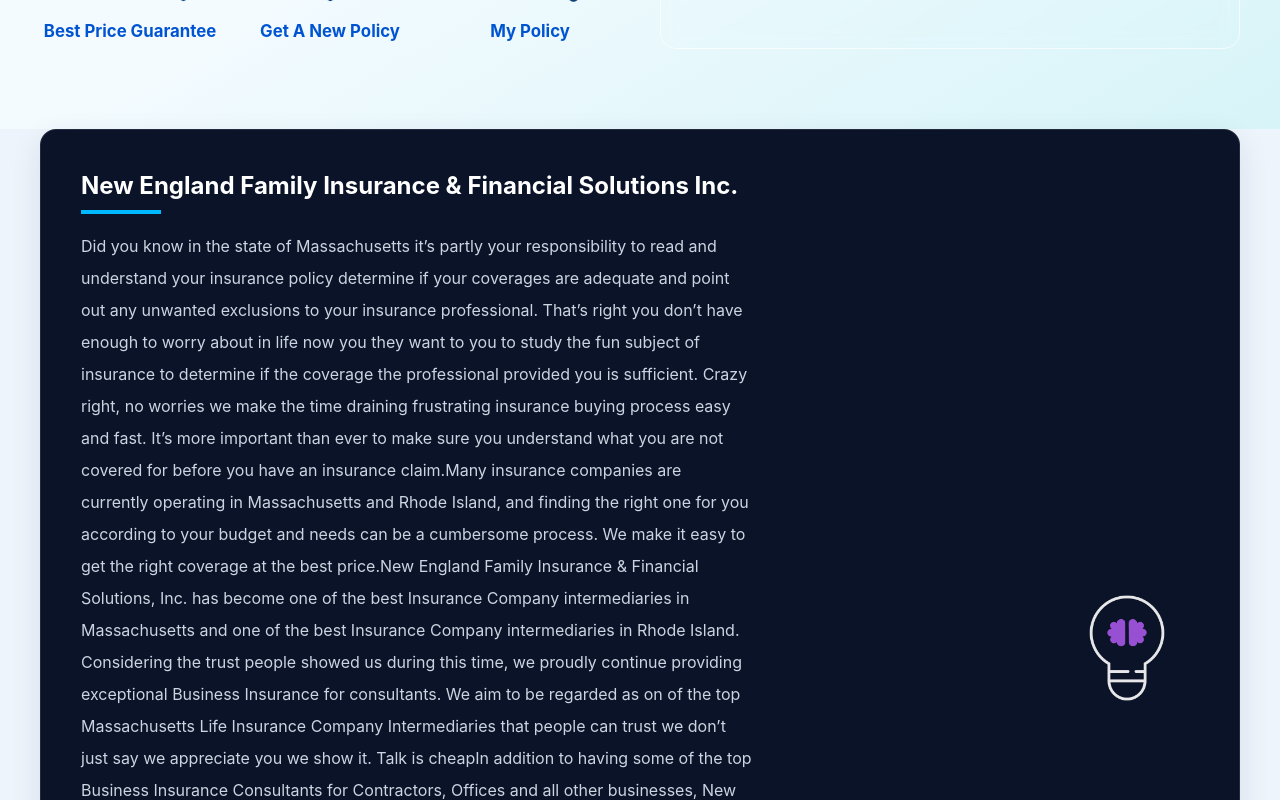
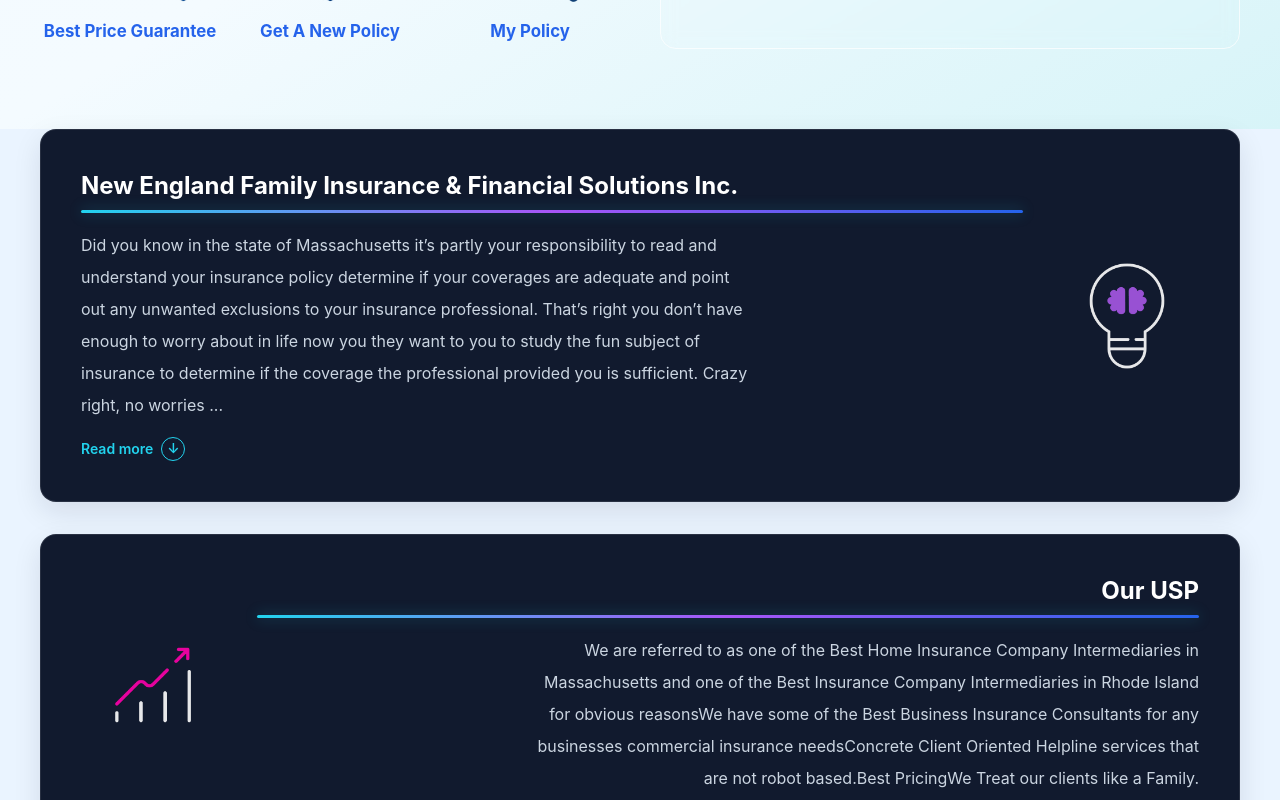
Before and after one commit to harshmali-byte/NE-Family-Website, a React (Vite) app: page / in a window 1280 px wide. Shown: the part 700-1500 px from the top of the page. Built offline with nearby package versions, Linux system fonts and the light colour scheme.

Commit message:
improved-spacing

```diff
--- a/src/components/ContactSection.jsx
+++ b/src/components/ContactSection.jsx
@@ -108,7 +108,7 @@
 
             <button
               disabled={loading}
-              className="w-full rounded-md bg-[var(--color-secondary)] py-3 text-white"
+              className="w-full rounded-[var(--radius-card)] bg-[var(--color-secondary)] py-3 text-white"
               type="submit"
             >
               {loading ? 'Submitting...' : 'SUBMIT'}
--- a/src/components/Footer.jsx
+++ b/src/components/Footer.jsx
@@ -76,7 +76,7 @@
 
           <iframe
             title="Office Location"
-            className="mt-4 h-80 w-full rounded-md border border-white/15"
+            className="mt-4 h-80 w-full rounded-[var(--radius-card)] border border-white/15"
             src="https://www.google.com/maps?q=101+President+Ave+Fall+River+MA&output=embed"
             loading="lazy"
             referrerPolicy="no-referrer-when-downgrade"
--- a/src/components/GetNewPolicyPage.jsx
+++ b/src/components/GetNewPolicyPage.jsx
@@ -80,7 +80,7 @@
               <li>✔ Save, sign & never get screwed by insurance companies again</li>
             </ul>
             <a
-              className="mt-7 inline-flex w-full items-center justify-center rounded-md bg-[var(--color-secondary)] px-6 py-4 text-xl font-bold text-white shadow-[var(--shadow-secondary)] transition hover:brightness-110 md:max-w-xl"
+              className="mt-7 inline-flex w-full items-center justify-center rounded-[var(--radius-card)] bg-[var(--color-secondary)] px-6 py-4 text-xl font-bold text-white shadow-[var(--shadow-secondary)] transition hover:brightness-110 md:max-w-xl"
               href="https://form.jotform.com/213495620282152"
             >
               GET STARTED
@@ -117,7 +117,7 @@
 
       {/* LEFT */}
       <div
-        className="w-[300px] rounded-md border border-white/10 bg-[var(--color-dark-soft)] p-6 text-center text-white transition duration-300 hover:-translate-y-1 hover:border-[var(--color-accent)]"
+        className="w-[300px] rounded-[var(--radius-card)] border border-white/10 bg-[var(--color-dark-soft)] p-6 text-center text-white transition duration-300 hover:-translate-y-1 hover:border-[var(--color-accent)]"
         style={{
           clipPath: "polygon(0 0, 100% 8%, 100% 92%, 0% 100%)",
         }}
@@ -132,7 +132,7 @@
       </div>
 
       {/* CENTER */}
-      <div className="w-[340px] rounded-md border border-[var(--color-accent)]/50 bg-[var(--color-dark-soft)] p-8 text-center text-white shadow-md shadow-[var(--shadow-accent)] transition duration-300 hover:-translate-y-1">
+      <div className="w-[340px] rounded-[var(--radius-card)] border border-[var(--color-accent)]/50 bg-[var(--color-dark-soft)] p-8 text-center text-white shadow-md shadow-[var(--shadow-accent)] transition duration-300 hover:-translate-y-1">
         <h4 className="text-2xl font-bold text-white">
           {centerCard.title}
         </h4>
@@ -144,7 +144,7 @@
 
       {/* RIGHT */}
       <div
-        className="w-[300px] rounded-md border border-white/10 bg-[var(--color-dark-soft)] p-6 text-center text-white transition duration-300 hover:-translate-y-1 hover:border-[var(--color-accent)]"
+        className="w-[300px] rounded-[var(--radius-card)] border border-white/10 bg-[var(--color-dark-soft)] p-6 text-center text-white transition duration-300 hover:-translate-y-1 hover:border-[var(--color-accent)]"
         style={{
           clipPath: "polygon(0 8%, 100% 0, 100% 100%, 0 92%)",
         }}
--- a/src/components/Navbar.jsx
+++ b/src/components/Navbar.jsx
@@ -179,7 +179,7 @@
         </nav>
 
         <div className="flex items-center gap-3">
-          <button className="primary-btn hidden px-5 py-2 text-sm font-semibold md:inline-flex">
+          <button className=" rounded-[var(--radius-card)] bg-[var(--color-secondary)] text-white hidden px-5 py-2 text-sm font-semibold md:inline-flex">
             Get a Quote
           </button>
 
--- a/src/components/ReviewsPage.jsx
+++ b/src/components/ReviewsPage.jsx
@@ -51,8 +51,8 @@
 
         {/* HEADER */}
         <div className="mt-16 text-center">
-          <p className="text-4xl text-[#f2b600]">★★★★★</p>
-          <p className="mt-2 text-2xl font-bold text-[#1f2937]">EXCELLENT</p>
+          <p className="text-4xl text-amber-500">★★★★★</p>
+          <p className="mt-2 text-2xl font-bold text-[var(--color-text)]">EXCELLENT</p>
           <p className="mt-1 text-sm text-slate-600">
             Based on 2,832 reviews
           </p>
@@ -70,10 +70,7 @@
         {/* CARDS */}
         <div className="mt-10 grid gap-6 md:grid-cols-2 lg:grid-cols-4 transition-all duration-500">
           {visibleCards.map((card, index) => (
-            <article
-              key={index}
-              className="group relative rounded-xl bg-white p-5 shadow-md transition-all duration-500 hover:scale-105 hover:shadow-xl"
-            >
+            <article key={index} className="surface-card group relative p-5 transition-all duration-500 hover:scale-105">
               {/* HEADER */}
               <div className="flex items-center justify-between">
                 <div className="flex items-center gap-3">
@@ -83,20 +80,20 @@
                     className="h-10 w-10 rounded-full object-cover border"
                   />
                   <div>
-                    <p className="text-sm font-bold text-[#111827]">
+                    <p className="text-sm font-bold text-[var(--color-text)]">
                       {card.name}
                     </p>
                     <p className="text-xs text-slate-500">{card.time}</p>
                   </div>
                 </div>
 
-                <span className="text-xs font-semibold text-[#4285f4]">
+                <span className="text-xs font-semibold text-[var(--color-primary)]">
                   G
                 </span>
               </div>
 
               {/* STARS */}
-              <p className="mt-3 text-lg text-[#f2b600]">★★★★★</p>
+              <p className="mt-3 text-lg text-amber-500">★★★★★</p>
 
               {/* TEXT */}
               <p className="mt-2 text-sm leading-6 text-slate-700">
@@ -104,7 +101,7 @@
               </p>
 
               {/* HOVER EFFECT */}
-              <div className="absolute inset-0 rounded-xl bg-gradient-to-tr from-transparent to-blue-50 opacity-0 transition group-hover:opacity-100" />
+              <div className="absolute inset-0 rounded-[var(--radius-card)] bg-gradient-to-tr from-transparent to-blue-50 opacity-0 transition group-hover:opacity-100" />
             </article>
           ))}
         </div>
--- a/src/components/ValueCards.jsx
+++ b/src/components/ValueCards.jsx
@@ -1,10 +1,24 @@
+import { useState } from 'react'
+
 function ValueCards({ valueCards }) {
+  const [expandedCards, setExpandedCards] = useState({})
+
+  const toggleExpanded = (title) => {
+    setExpandedCards((prev) => ({
+      ...prev,
+      [title]: !prev[title],
+    }))
+  }
+
   return (
     <section className="bg-[var(--color-page-bg)] pb-16" id="services">
       <div className="mx-auto grid w-full max-w-7xl gap-8 px-6 md:px-10">
 
         {valueCards.map((card, index) => {
           const isReverse = index % 2 !== 0
+          const isLongContent = card.text.length > 700
+          const isExpanded = Boolean(expandedCards[card.title])
+          const previewText = isLongContent ? `${card.text.slice(0, 450)}...` : card.text
 
           return (
             <article
@@ -33,7 +47,9 @@
                 {/* Accent Line */}
                 <div
                   className={`
-                    mt-2 h-1 w-20 bg-[var(--color-accent)]
+                    mt-2 h-[3px] w-full rounded-full
+                    bg-gradient-to-r from-[var(--color-accent)] via-[var(--color-secondary)] to-[var(--color-primary)]
+                    shadow-[0_0_14px_rgba(34,211,238,0.35)]
                     ${isReverse ? 'ml-auto' : ''}
                   `}
                 />
@@ -48,8 +64,27 @@
                     ${isReverse ? 'ml-auto' : ''}
                   `}
                 >
-                  {card.text}
+                  {isLongContent && !isExpanded ? previewText : card.text}
                 </p>
+
+                {isLongContent && (
+                  <button
+                    className={`mt-4 inline-flex items-center gap-2 text-sm font-semibold text-[var(--color-accent)] transition hover:text-white ${
+                      isReverse ? 'ml-auto' : ''
+                    }`}
+                    onClick={() => toggleExpanded(card.title)}
+                    type="button"
+                  >
+                    <span>{isExpanded ? 'Read less' : 'Read more'}</span>
+                    <span
+                      className={`inline-flex h-6 w-6 items-center justify-center rounded-full border border-[var(--color-accent)] transition ${
+                        isExpanded ? 'rotate-180' : ''
+                      }`}
+                    >
+                      ↓
+                    </span>
+                  </button>
+                )}
               </div>
 
               {/* ICON */}
--- a/src/index.css
+++ b/src/index.css
@@ -3,19 +3,19 @@
 @tailwind utilities;
 
 :root {
-  --color-primary: #0054d1;
-  --color-primary-dark: #003a91;
-  --color-secondary: #ff4fd8;
-  --color-accent: #00b8ff;
-  --color-text: #111827;
-  --color-text-muted: #4b5563;
+  --color-primary: #2563eb;
+  --color-primary-dark: #1d4ed8;
+  --color-secondary: #a855f7;
+  --color-accent: #22d3ee;
+  --color-text: #0f172a;
+  --color-text-muted: #475569;
   --color-surface: #ffffff;
-  --color-surface-muted: #f8fafc;
-  --color-page-bg: #eef4fb;
+  --color-surface-muted: #f1f5f9;
+  --color-page-bg: #eaf4ff;
   --color-card-bg: #ffffff;
-  --color-dark: #040711;
-  --color-dark-soft: #0b1328;
-  --color-dark-elevated: #121a31;
+  --color-dark: #0b1120;
+  --color-dark-soft: #111a2e;
+  --color-dark-elevated: #16213a;
   --color-border: #dbe3ef;
   --color-border-soft: rgba(255, 255, 255, 0.1);
   --color-border-softer: rgba(255, 255, 255, 0.2);
@@ -25,11 +25,11 @@
   --radius-card: 1rem;
   --radius-pill: 999px;
 
-  --shadow-soft: 0 10px 30px rgba(0, 34, 90, 0.1);
-  --shadow-strong: 0 20px 45px rgba(0, 34, 90, 0.2);
-  --shadow-navbar: 0 12px 30px rgba(0, 40, 110, 0.16);
-  --shadow-accent: 0 0 24px rgba(0, 184, 255, 0.18);
-  --shadow-secondary: 0 8px 20px rgba(255, 79, 216, 0.4);
+  --shadow-soft: 0 10px 28px rgba(15, 23, 42, 0.1);
+  --shadow-strong: 0 22px 50px rgba(15, 23, 42, 0.2);
+  --shadow-navbar: 0 12px 30px rgba(37, 99, 235, 0.18);
+  --shadow-accent: 0 0 24px rgba(34, 211, 238, 0.2);
+  --shadow-secondary: 0 8px 20px rgba(168, 85, 247, 0.35);
 }
 
 * {
```
